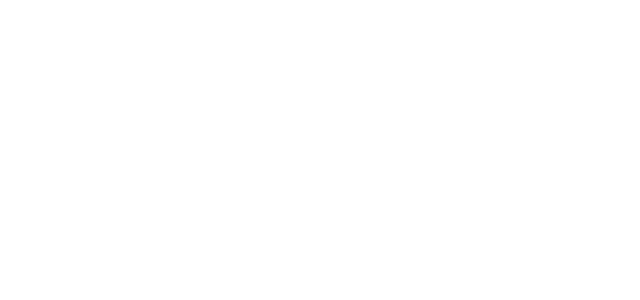
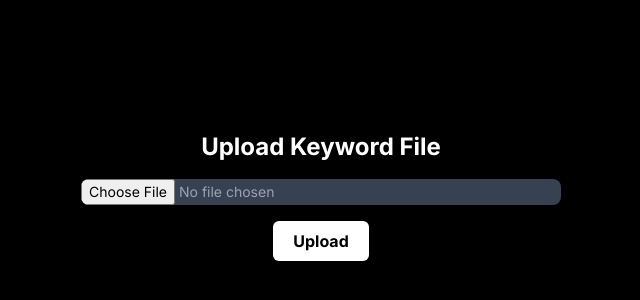
Before and after one commit to RED-MEGA/HTML_GENERATOR, a Next.js app in the folder frontend/: page / in a window 1280 px wide. Shown: the part 204-504 px from the top of the page, without its empty margins (319-959 px from the left). Built offline with nearby package versions, Linux system fonts and the light colour scheme.

Commit message:
@RED-MEGA :  add UI for test upload

```diff
--- a/frontend/app/layout.tsx
+++ b/frontend/app/layout.tsx
@@ -1,6 +1,7 @@
 import type { Metadata } from "next";
 import { Inter } from "next/font/google";
 import "./globals.css";
+import { cn } from "../utils/cn";
 
 const inter = Inter({ subsets: ["latin"] });
 
@@ -15,7 +16,12 @@
 }>) {
   return (
     <html lang="en">
-      <body className={inter.className}>{children}</body>
+      <body
+        suppressHydrationWarning={true}
+        className={cn(inter.className, "bg-black")}
+      >
+        {children}
+      </body>
     </html>
   );
 }
--- a/frontend/app/page.tsx
+++ b/frontend/app/page.tsx
@@ -1,4 +1,56 @@
+"use client";
+import { Api } from "@/utils/api";
+import { useRef, useState } from "react";
 
 export default function Home() {
-  return <div></div>;
+  const inputRef = useRef<HTMLInputElement>(null);
+  const [isLoading, setIsLoading] = useState<boolean>(false);
+
+  const HandleClick = async () => {
+    if (
+      !inputRef.current ||
+      !inputRef.current.files ||
+      !inputRef.current.files.length
+    ) {
+      alert("Please select a file first!");
+      return;
+    }
+    const formData = new FormData();
+    formData.append("file", inputRef.current.files[0]);
+
+    try {
+      const response = await fetch(Api.upload, {
+        method: "POST",
+        body: formData,
+      });
+      if (!response.ok) {
+        throw new Error(`HTTP error! status: ${response.status}`);
+      }
+      alert("File uploaded successfully!");
+    } catch (error) {
+      alert("An error occurred while uploading the file.");
+    } finally {
+      setIsLoading(false);
+    }
+  };
+
+  return (
+    <div className="h-screen flex flex-col justify-center items-center space-y-4">
+      <h1 className="text-white text-2xl font-bold">Upload Keyword File</h1>
+      <input
+        ref={inputRef}
+        className="w-[20rem] md:w-[30rem] text-sm rounded-lg cursor-pointer text-gray-400  bg-gray-700 placeholder-gray-400"
+        type="file"
+        name="file"
+        accept=".xlsx"
+      />
+      <button
+        onClick={HandleClick}
+        className="w-24 h-10 bg-white rounded-md font-bold text-black transition-all duration-300"
+        disabled={isLoading}
+      >
+        {isLoading ? "Uploading..." : "Upload"}
+      </button>
+    </div>
+  );
 }
--- /dev/null
+++ b/frontend/utils/api.ts
@@ -0,0 +1,7 @@
+const PORT = process.env.PORT || 3000;
+
+export const API_HOST = `http://localhost:${PORT}`;
+
+export const Api = {
+  upload: `${API_HOST}/upload`,
+};
--- /dev/null
+++ b/frontend/utils/cn.ts
@@ -0,0 +1,6 @@
+import { ClassValue, clsx } from "clsx";
+import { twMerge } from "tailwind-merge";
+
+export function cn(...inputs: ClassValue[]) {
+  return twMerge(clsx(inputs));
+}
```
Also changed, not shown: frontend/package.json (+5 -3 lines), 1 other file (tests, documents, lock files or other folders).
